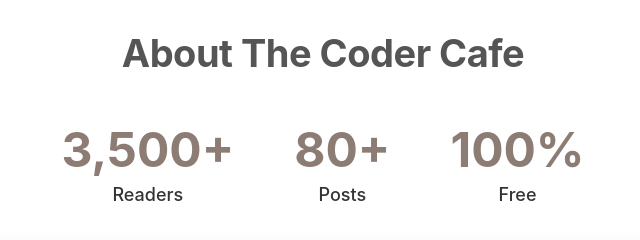
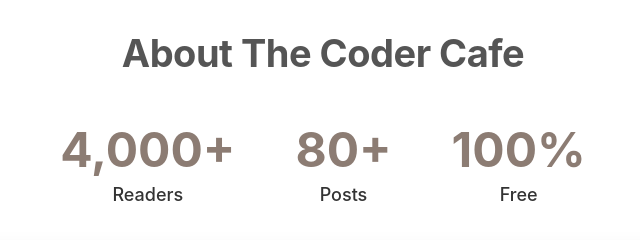
Before and after one commit to teivah/thecodercafe-website, a website: page index.html in a window 1280 px wide. Shown: the part 1020-1260 px from the top of the page, 317-957 px from the left. Drawn offline with Linux system fonts and the light colour scheme.

Commit message:
Readers update

```diff
--- a/index.html
+++ b/index.html
@@ -39,7 +39,7 @@
             <div class="about-content">
                 <div class="stats-row">
                     <div class="stat-item">
-                        <p class="stat-number" data-target="3500" data-suffix="+">0</p>
+                        <p class="stat-number" data-target="4000" data-suffix="+">0</p>
                         <p class="stat-label">Readers</p>
                     </div>
                     <div class="stat-item">
```
